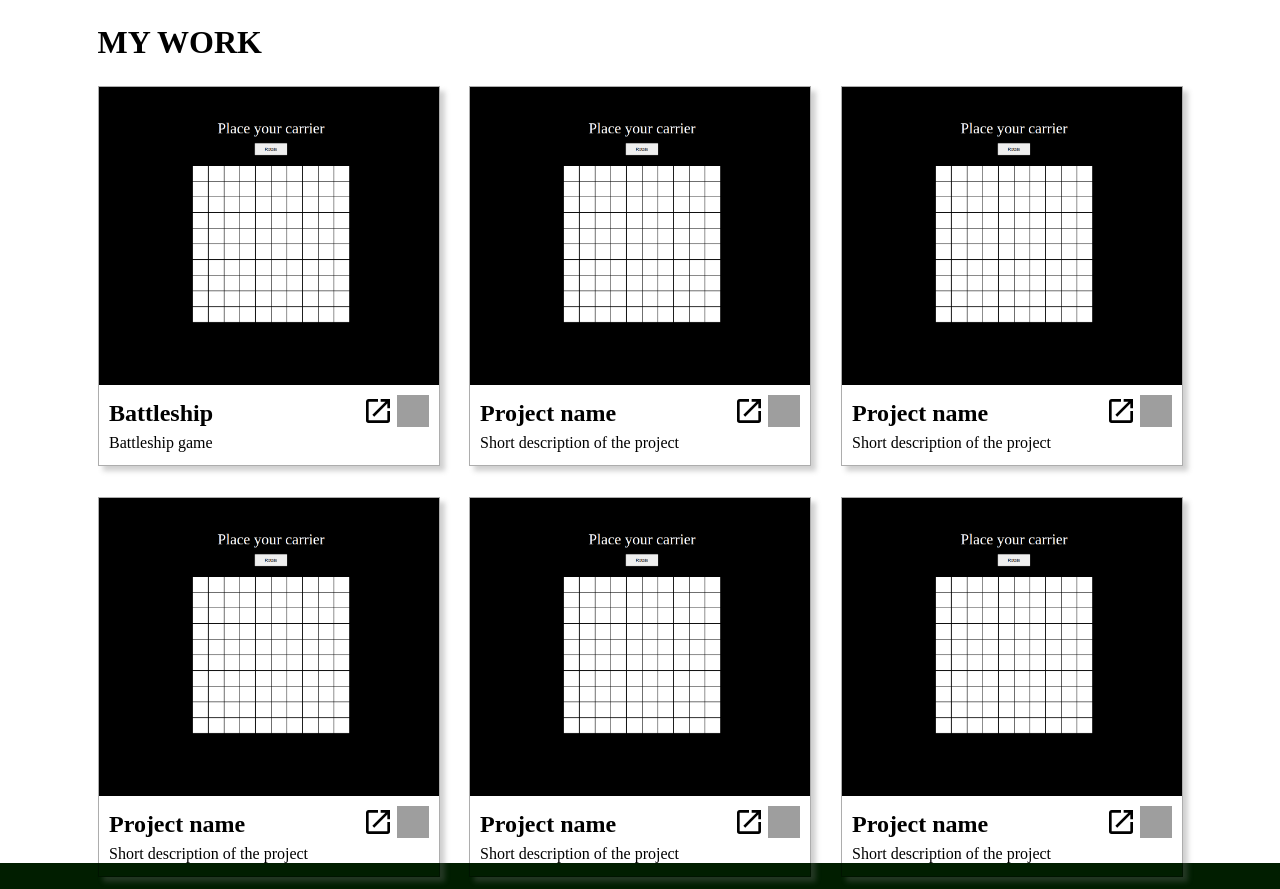
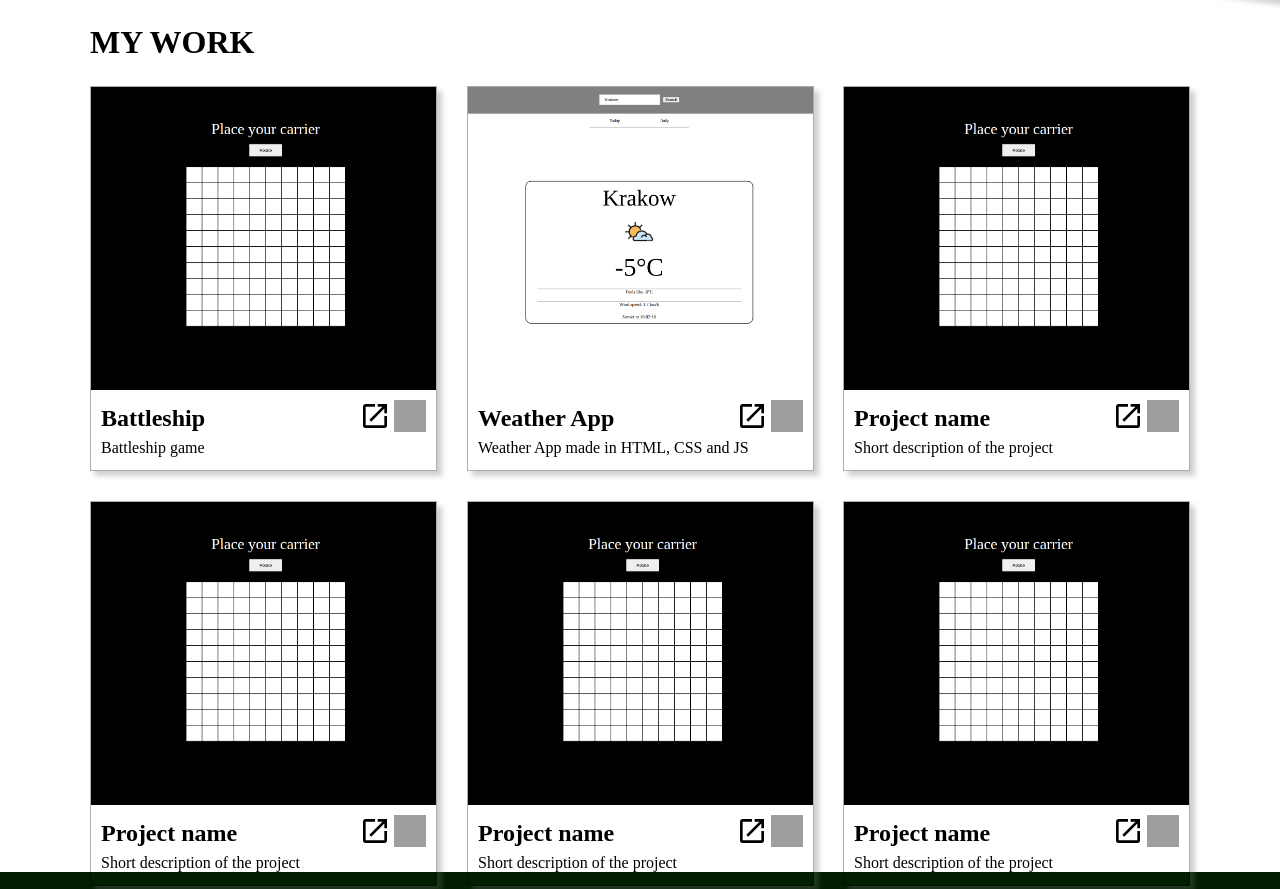
Before and after one commit to Julczan/homepage_odin, a website built with webpack: page src/template.html in a window 1280 px wide. Shown: the part 600-1489 px from the top of the page. Built offline with nearby package versions, Linux system fonts and the light colour scheme; grey boxes are pictures that could not be loaded; a web font is replaced by a local one.

Commit message:
change the cards height and change the projects layout

```diff
--- a/src/index.js
+++ b/src/index.js
@@ -1,10 +1,11 @@
 import "./styles.css";
 import { createCard } from "./modules/projectCard";
 import battleshipImg from "./assets/images/Battleship.png";
+import weatherImg from "./assets/images/weather-app.png";
 
 const projectContainer = document.querySelector(".projects");
 
-const project = createCard(
+const battleship = createCard(
   "Battleship",
   "Battleship game",
   "https://julczan.github.io/battleship_odin/",
@@ -12,12 +13,12 @@ const project = createCard(
   battleshipImg
 );
 
-const project1 = createCard(
-  "Project name",
-  "Short description of the project",
-  "https://julczan.github.io/battleship_odin/",
-  "https://github.com/Julczan/battleship_odin",
-  battleshipImg
+const weather = createCard(
+  "Weather App",
+  "Weather App made in HTML, CSS and JS",
+  "https://julczan.github.io/weather_app_odin/",
+  "https://github.com/Julczan/weather_app_odin",
+  weatherImg
 );
 
 const project2 = createCard(
@@ -49,8 +50,8 @@ const project5 = createCard(
   battleshipImg
 );
 
-projectContainer.appendChild(project);
-projectContainer.appendChild(project1);
+projectContainer.appendChild(battleship);
+projectContainer.appendChild(weather);
 projectContainer.appendChild(project2);
 projectContainer.appendChild(project3);
 projectContainer.appendChild(project4);
--- a/src/styles.css
+++ b/src/styles.css
@@ -135,6 +135,7 @@ header::before {
   will-change: transform;
   animation: slide-in 1000ms ease-out;
   animation-fill-mode: backwards;
+  box-shadow: 5px 5px 5px rgba(108, 108, 108, 0.321);
 }
 
 footer::before {
@@ -145,6 +146,7 @@ footer::before {
   background: rgb(1, 30, 0);
   z-index: -1;
   left: 0;
+  box-shadow: 5px 5px 5px rgba(108, 108, 108, 0.321);
 }
 
 .hyper-git {
@@ -177,6 +179,8 @@ footer::before {
   will-change: transform;
   transition: transform 500ms;
   box-shadow: 5px 5px 5px rgba(108, 108, 108, 0.321);
+  display: grid;
+  grid-template-rows: 1fr 0.25fr;
 }
 
 .card:hover {
@@ -188,6 +192,7 @@ footer::before {
   position: relative;
   float: left;
   margin-right: 20px;
+  box-shadow: 5px 5px 5px rgb(74, 74, 74);
 }
 
 .icons-container {
@@ -207,6 +212,7 @@ footer::before {
 
 .footer-img {
   max-width: 400px;
+  box-shadow: 5px 5px 5px rgb(74, 74, 74);
 }
 
 footer {
@@ -238,4 +244,14 @@ footer {
   body {
     margin: 10px;
   }
+
+  footer::before {
+    height: 600px;
+  }
 }
+
+@media (min-width: 1100px) {
+  .projects {
+    max-width: 1100px;
+  }
+}
```
Also changed, not shown: src/assets/images/batlleship_ghb7t7/batlleship_ghb7t7_ar_1_1,c_fill,g_auto__c_scale,w_200.png (deleted), src/assets/images/batlleship_ghb7t7/batlleship_ghb7t7_ar_1_1,c_fill,g_auto__c_scale,w_767.png (deleted), src/assets/images/batlleship_ghb7t7/batlleship_ghb7t7_c_scale,w_1083.png (deleted), src/assets/images/batlleship_ghb7t7/batlleship_ghb7t7_c_scale,w_308.png (deleted), src/assets/images/weather-app.png (added).
